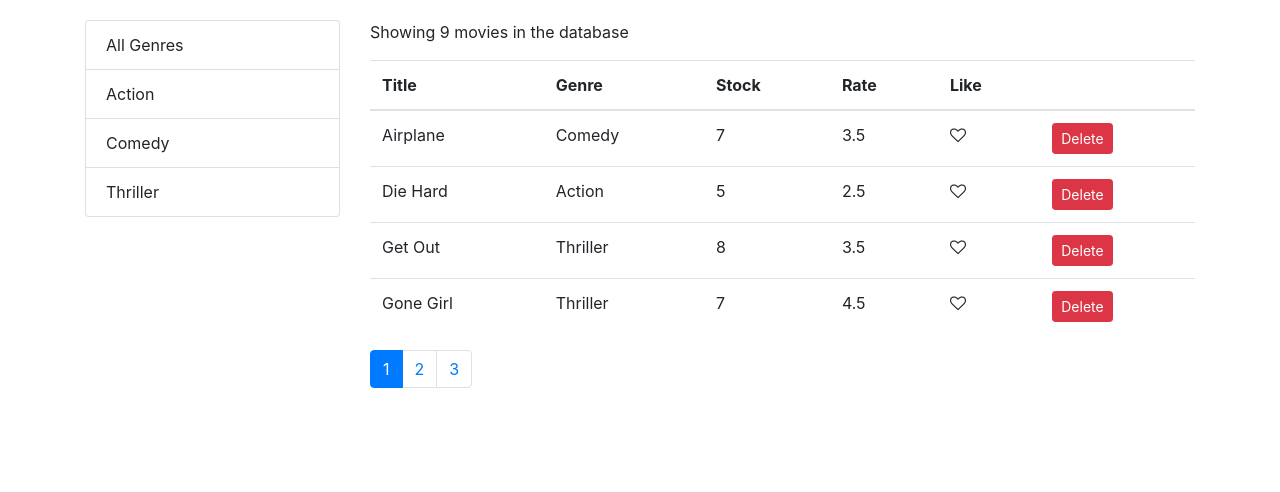
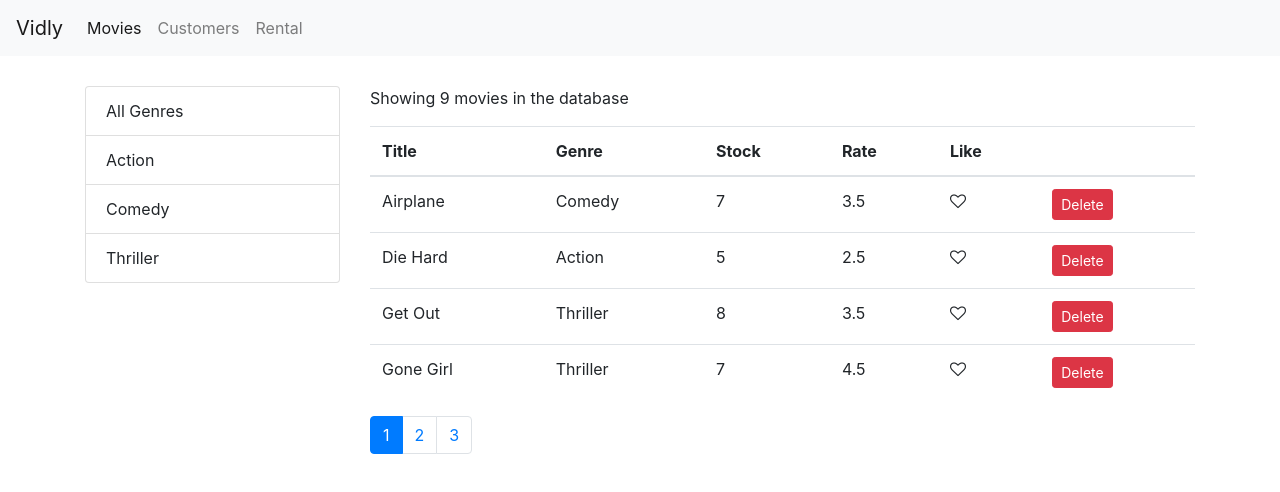
Before and after one commit to s-as-as100/myvd, a React (Create React App) app: page /movies in a window 1280 px wide. Shown: the top 492 px of the page. Built offline with nearby package versions, Linux system fonts and the light colour scheme.

Commit message:
adding navBar

```diff
--- a/src/App.js
+++ b/src/App.js
@@ -6,10 +6,13 @@ import './App.css';
 import NotFound from './components/common/not-found';
 import Rental from './components/common/rental';
 import Customers from './components/common/customers';
+import NavBar from './components/navBar';
+
 class App extends Component {
   render() {
     return (
-
+      <React.Fragment>
+       <NavBar />
       <main className='container'>
          <Switch>
        <Route path="/movies" component={Movies}></Route>
@@ -20,6 +23,7 @@ class App extends Component {
        <Redirect to="/not-found"/>
        </Switch>
       </main>
+      </React.Fragment>
     )
   }
 }
--- a/src/components/navBar.jsx
+++ b/src/components/navBar.jsx
@@ -1,24 +1,26 @@
 import React from 'react'
+import {Link, NavLink} from 'react-router-dom';
 
-const navBar = () => {
+
+const NavBar = () => {
     return (
         <nav className="navbar navbar-expand-lg navbar-light bg-light">
-  <div className="container-fluid">
-    <a className="navbar-brand" href="#">Navbar</a>
+
+    <Link className="navbar-brand" to="/">Vidly</Link>
     <button className="navbar-toggler" type="button" data-bs-toggle="collapse" data-bs-target="#navbarNavAltMarkup" aria-controls="navbarNavAltMarkup" aria-expanded="false" aria-label="Toggle navigation">
       <span className="navbar-toggler-icon"></span>
     </button>
     <div className="collapse navbar-collapse" id="navbarNavAltMarkup">
       <div className="navbar-nav">
-        <a className="nav-link active" aria-current="page" href="#">Home</a>
-        <a className="nav-link" href="#">Features</a>
-        <a className="nav-link" href="#">Pricing</a>
-        <a className="nav-link disabled" href="#" tabindex="-1" aria-disabled="true">Disabled</a>
+        <NavLink className="nav-link" aria-current="page" to="/movies">Movies</NavLink>
+        <NavLink className="nav-link" to="/customers">Customers</NavLink>
+        <NavLink className="nav-link" to="/rental">Rental</NavLink>
+
       </div>
     </div>
-  </div>
+
 </nav>
     );
 }
 
-export default navBar;
+export default NavBar;
--- a/src/index.css
+++ b/src/index.css
@@ -1,13 +1,15 @@
 body {
   margin: 0;
-  padding: 20px 0 0 0;
+  padding: 0 0 0 0;
   font-family: -apple-system, BlinkMacSystemFont, 'Segoe UI', 'Roboto', 'Oxygen',
     'Ubuntu', 'Cantarell', 'Fira Sans', 'Droid Sans', 'Helvetica Neue',
     sans-serif;
   -webkit-font-smoothing: antialiased;
   -moz-osx-font-smoothing: grayscale;
 }
-
+.navbar {
+  margin-bottom: 30px;
+}
 code {
   font-family: source-code-pro, Menlo, Monaco, Consolas, 'Courier New',
     monospace;
```
